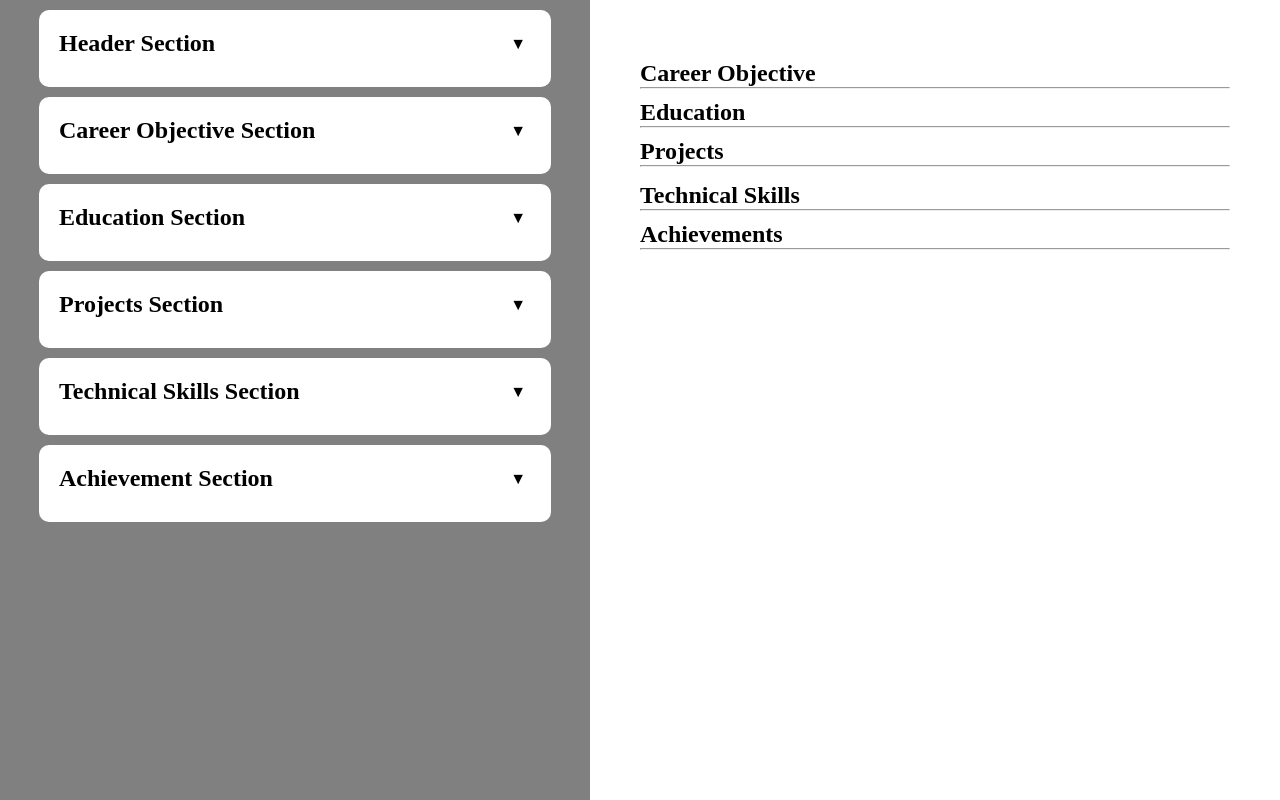
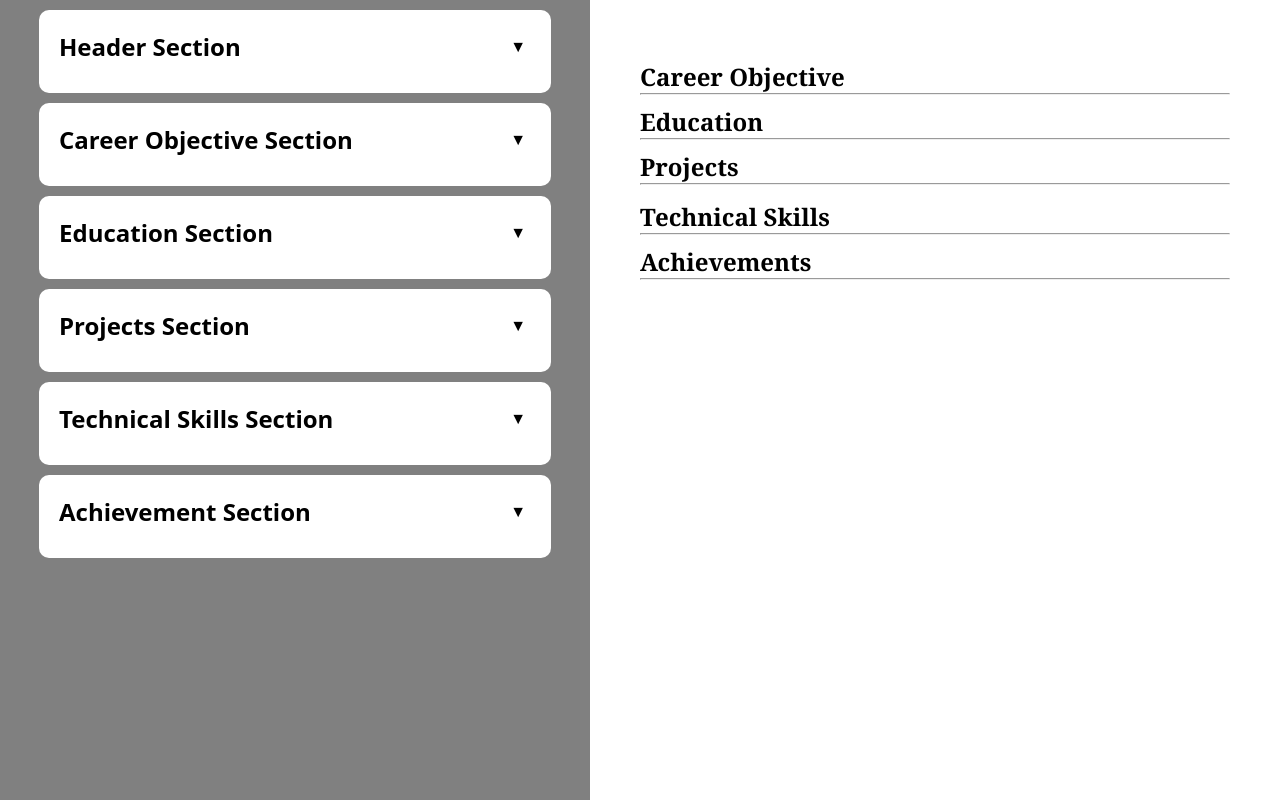
Before and after one commit to karprabha/cv-application, a React (Vite) app: page / in a window 1280 px wide. Built offline with nearby package versions, Linux system fonts and the light colour scheme.

Commit message:
add fonts

```diff
--- a/src/styles/style.scss
+++ b/src/styles/style.scss
@@ -9,10 +9,6 @@
     padding: 0;
 }
 
-/* body {
-    font-family: system-ui, -apple-system, BlinkMacSystemFont, 'Segoe UI', Roboto, Oxygen, Ubuntu, Cantarell, 'Open Sans', 'Helvetica Neue', sans-serif;
-} */
-
 .editor,
 .output {
     flex: 1;
@@ -23,10 +19,37 @@
 
 .editor {
     background-color: grey;
+    font-family:
+        system-ui,
+        -apple-system,
+        BlinkMacSystemFont,
+        "Segoe UI",
+        Roboto,
+        Oxygen,
+        Ubuntu,
+        Cantarell,
+        "Open Sans",
+        "Helvetica Neue",
+        sans-serif;
 }
 
 .output {
     padding: 50px;
+    font-family: Arial, Helvetica, sans-serif;
+    font-family: Calibri, Arial, sans-serif;
+    font-family: Georgia, "Times New Roman", Times, serif;
+}
+
+.standard-sans-serif {
+    font-family: Arial, Helvetica, sans-serif;
+}
+
+.modern-sans-serif {
+    font-family: Calibri, Arial, sans-serif;
+}
+
+.classic-serif {
+    font-family: Georgia, "Times New Roman", Times, serif;
 }
 
 input,
@@ -36,6 +59,18 @@ textarea {
     width: 100%;
     margin: 10px 0;
     padding: 10px;
+    font-family:
+        system-ui,
+        -apple-system,
+        BlinkMacSystemFont,
+        "Segoe UI",
+        Roboto,
+        Oxygen,
+        Ubuntu,
+        Cantarell,
+        "Open Sans",
+        "Helvetica Neue",
+        sans-serif;
 }
 
 textarea {
```
